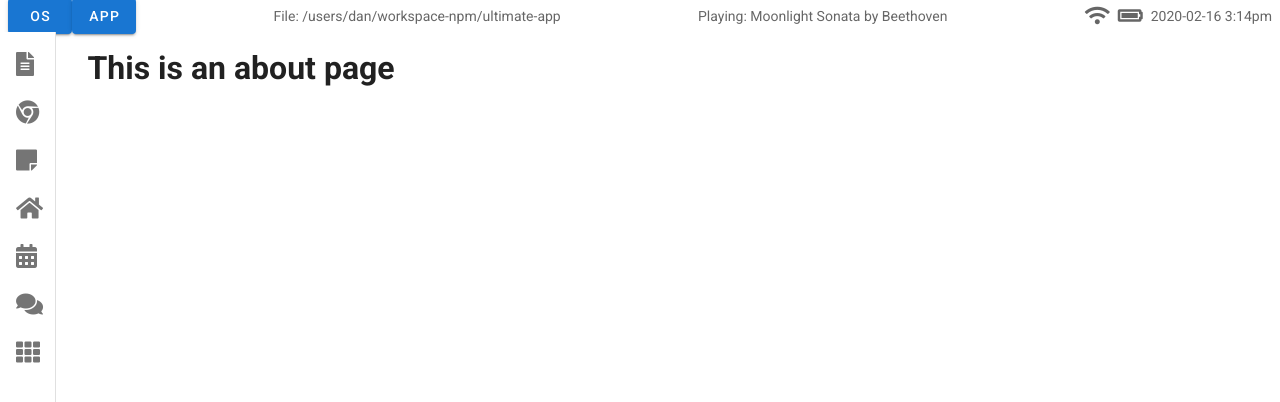
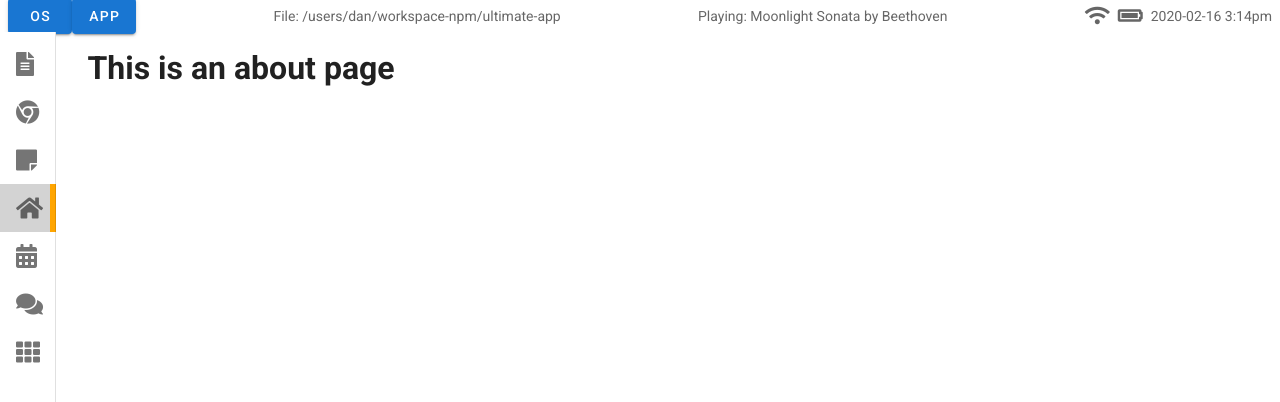
Before and after one commit to danialgoodwin/ultimate-app, a Vue app: page /about in a window 1280 px wide. Shown: the top 402 px of the page. Built offline with nearby package versions, Linux system fonts and the light colour scheme.

Commit message:
Working keyboard shortcuts

```diff
--- a/package.json
+++ b/package.json
@@ -14,6 +14,7 @@
     "vue-class-component": "^7.2.2",
     "vue-property-decorator": "^8.3.0",
     "vue-router": "^3.1.5",
+    "vue-shortkey": "^3.1.7",
     "vuetify": "^2.1.0",
     "vuex": "^3.1.2"
   },
--- a/src/App.vue
+++ b/src/App.vue
@@ -2,7 +2,7 @@
   <v-app>
     <app-menu-bar />
     <!--<app-menu-bar v-if='{this.$router.currentRoute.showBreadcrumbs}'/>-->
-    <app-list-bar/>
+    <app-bar/>
     <v-content>
       <v-container>
         <router-view></router-view>
@@ -13,7 +13,7 @@
 
 <script lang="ts">
 import Vue from 'vue'
-import AppListBar from '@/components/os/AppBar.vue'
+import AppBar from '@/components/os/AppBar.vue'
 import AppMenuBar from '@/components/os/MenuBar.vue'
 
 export default Vue.extend({
@@ -21,7 +21,7 @@ export default Vue.extend({
 
   components: {
     AppMenuBar,
-    AppListBar
+    AppBar
   },
 
   data: () => ({
--- a/src/components/os/AppBar.vue
+++ b/src/components/os/AppBar.vue
@@ -5,7 +5,12 @@
         <v-list active-class="highlighted">
           <v-tooltip right v-for="(item, index) in appItems" :key="index">
             <template v-slot:activator="{ on }">
-              <v-list-item v-on="on" :class="$router.currentRoute.path === item.route ? 'selected-app' : ''">
+              <v-list-item
+                v-shortkey="['alt', index + 1]"
+                @shortkey='item.action()'
+                v-on="on"
+                :class="$router.currentRoute.path === item.route ? 'selected-app' : ''"
+              >
                 <router-link :to='item.route'>
                   <v-list-item-action>
                     <v-icon>{{ item.icon }}</v-icon>
@@ -33,19 +38,19 @@
 </template>
 
 <script>
+import { routerMixins } from '@/mixins/router-mixins'
 
 export default {
-  name: 'AppListBar',
+  name: 'AppBar',
   data: () => ({
     appItems: [
-      // Reference: https://fontawesome.com/icons?d=gallery
-      { title: 'Text Editor', icon: 'fas fa-file-alt', route: '/text' },
-      { title: 'Browser', icon: 'fab fa-chrome', route: '/browser' },
-      { title: 'Notes', icon: 'fas fa-sticky-note', route: '/notes' },
-      { title: 'Home', icon: 'fas fa-home', route: '/home' },
-      { title: 'Calendar', icon: 'fas fa-calendar-alt', route: '/calendar' },
-      { title: 'Social', icon: 'fas fa-comments', route: '/social' },
-      { title: 'All Apps', icon: 'fas fa-th', route: '/all' }
+      { title: 'Text Editor', icon: 'fas fa-file-alt', route: '/text', action: () => { routerMixins.methods.goToTextEditor() } },
+      { title: 'Browser', icon: 'fab fa-chrome', route: '/browser', action: () => { routerMixins.methods.goToBrowser() } },
+      { title: 'Notes', icon: 'fas fa-sticky-note', route: '/notes', action: () => { routerMixins.methods.goToNotes() } },
+      { title: 'Home', icon: 'fas fa-home', route: '/', action: () => { routerMixins.methods.goToHome() } },
+      { title: 'Calendar', icon: 'fas fa-calendar-alt', route: '/calendar', action: () => { routerMixins.methods.goToCalendar() } },
+      { title: 'Social', icon: 'fas fa-comments', route: '/social', action: () => { routerMixins.methods.goToSocial() } },
+      { title: 'All Apps', icon: 'fas fa-th', route: '/all', action: () => { routerMixins.methods.goToAllApps() } }
     ],
     isAppBarMenuVisibleModel: false,
     menuItems: [
@@ -58,6 +63,7 @@ export default {
   methods: {
     doSomething: () => {
       console.log('doSomething()')
+      routerMixins.methods.goToAllApps()
     },
     showAppBarRightClickMenu (e) {
       e.preventDefault()
@@ -75,6 +81,6 @@ export default {
 <style scoped>
 .selected-app {
   border-right: 6px solid orange;
-  background: lightgray;
+  background-color: lightgray;
 }
 </style>
--- a/src/main.ts
+++ b/src/main.ts
@@ -7,6 +7,9 @@ import vuetify from './plugins/vuetify'
 
 import '@/assets/global.sass'
 
+// eslint-disable-next-line @typescript-eslint/no-var-requires
+Vue.use(require('vue-shortkey'))
+
 Vue.config.productionTip = false
 
 new Vue({
--- /dev/null
+++ b/src/mixins/router-mixins.ts
@@ -0,0 +1,27 @@
+import router from '@/router'
+
+export const routerMixins = {
+  methods: {
+    goToTextEditor: () => {
+      router.replace({ path: '/text' })
+    },
+    goToBrowser () {
+      router.replace({ path: '/browser' })
+    },
+    goToNotes () {
+      router.replace({ path: '/notes' })
+    },
+    goToCalendar () {
+      router.replace({ path: '/calendar' })
+    },
+    goToSocial () {
+      router.replace({ path: '/social' })
+    },
+    goToAllApps () {
+      router.replace({ path: '/all' })
+    },
+    goToHome () {
+      router.replace({ path: '/' })
+    }
+  }
+}
--- a/src/router/index.ts
+++ b/src/router/index.ts
@@ -22,7 +22,6 @@ const routes = [
   { path: '/bookmarks', name: 'Bookmarks', component: BookmarksPage },
   { path: '/browser',   name: 'Browser',   component: BrowserPage },
   { path: '/calendar',  name: 'Calendar',  component: CalendarPage },
-  { path: '/home',      name: 'Home',      component: HomePage },
   { path: '/notes',     name: 'Notes',     component: NotesPage },
   { path: '/social',    name: 'Social',    component: SocialPage },
   { path: '/settings',  name: 'Settings',  component: SettingsPage },
```
Also changed, not shown: src/plugins/vue-shortkey.js (added, +15 -0 lines), 1 other file (tests, documents, lock files or other folders).
